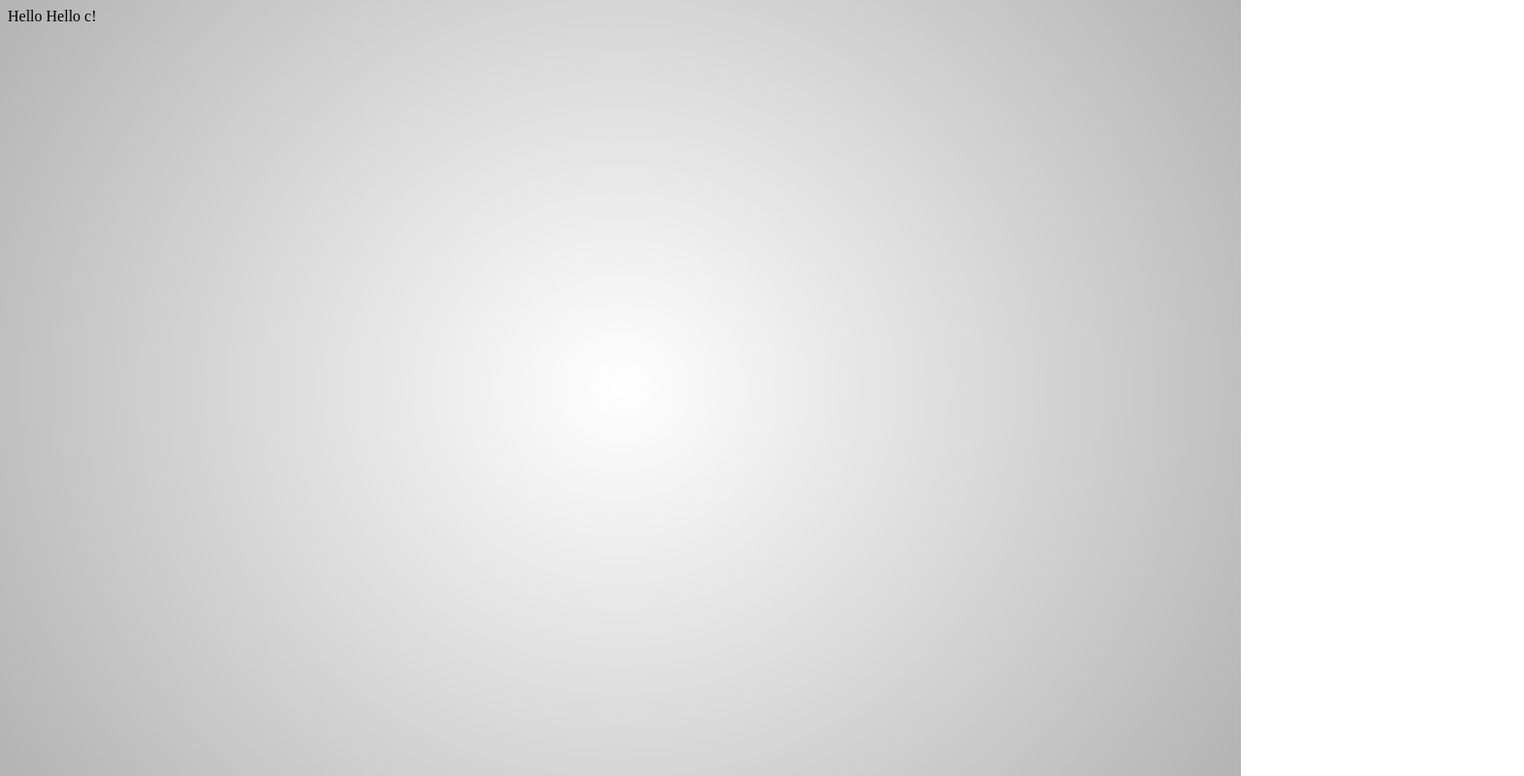
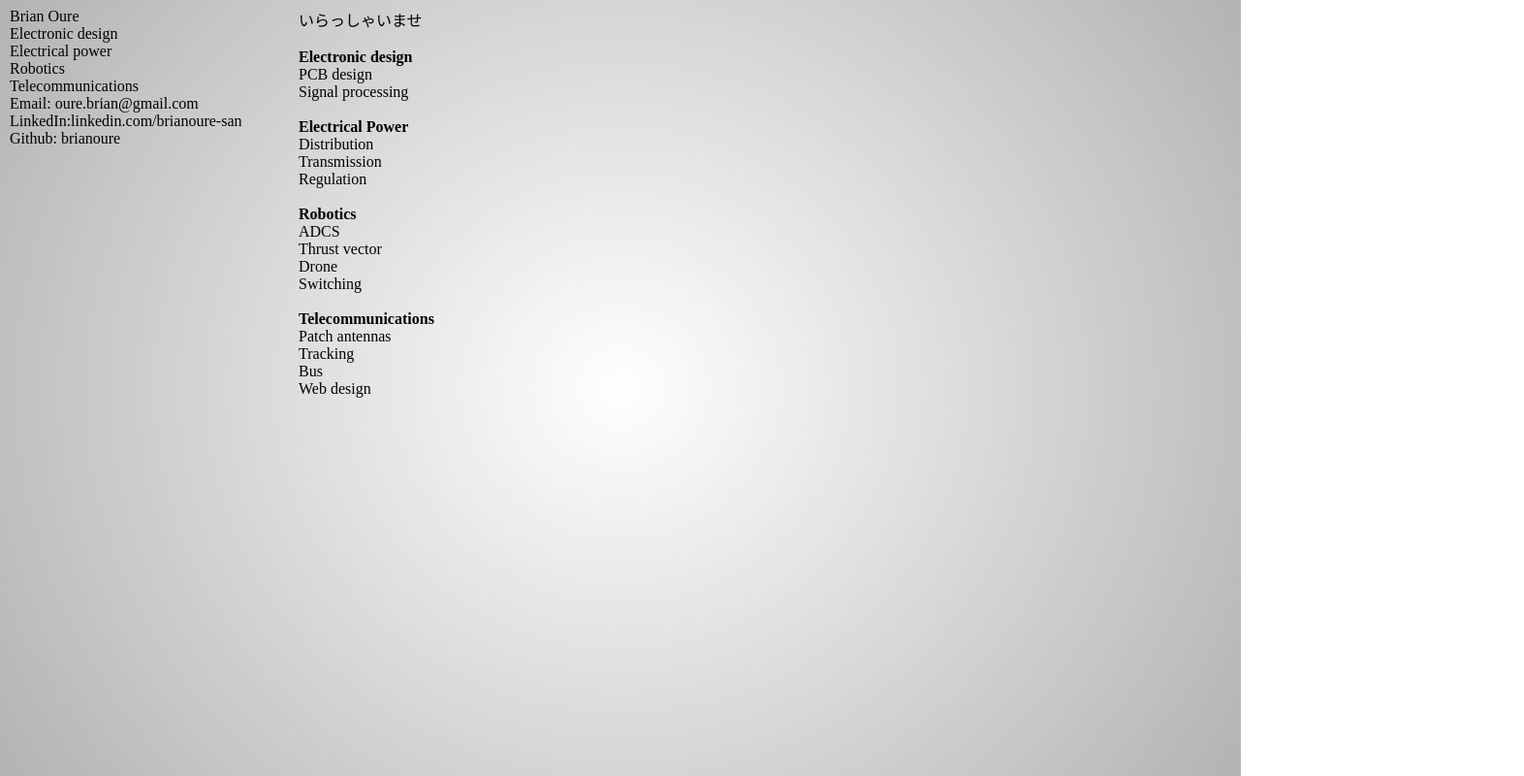
Before and after one commit to brianoure/brianoure.github.io, a plain HTML site: page nov2023/index.html in a window 1280 px wide. Shown: the whole page at 97% size, 1572 px wide, since content can reach past the window. Drawn offline with Linux system fonts and the light colour scheme.

Commit message:
Update index.html

```diff
--- a/nov2023/index.html
+++ b/nov2023/index.html
@@ -1,5 +1,3 @@
-<html>
-
 <html style="background-image: url('images/pagebackgroundgradient.png');background-repeat:no-repeat;background-attachment:fixed;background-size: 100% 100%;">
 <head>
 <meta name="viewport" content="width=device-width, initial-scale=1.0">
@@ -7,9 +5,78 @@
 <title>Brian Oure</title>
 <link rel="icon" type="image/x-icon" href="images/my_logo_in_japanese.png"><!--my fav icon-->
 
-<div >
-Hello Hello c!
-</div>
+<style>
+#nameplate {
+  position: fixed; /* Set the navbar to fixed position */
+  left: 10px; /* Position the navbar at the bottom of the page */
+  width: 30%; /* Full width */
+}
+#brianoure{}
+.content{position:relative;left:300px;}
+.contentheader1{font-weight: bold;}
+.contentheader2{}
+</style>
 
 
-</html>
+<div id="nameplate">
+<div id="brianoure">
+Brian Oure
+</div>
+<div id="electronicdesign">
+Electronic design
+</div>
+<div id="electricalpower">
+Electrical power
+</div>
+<div id="robotics">
+Robotics
+</div>
+<div id="telecommunications">
+Telecommunications
+</div>
+<div id="contacts">
+Email: oure.brian@gmail.com<br>
+LinkedIn:linkedin.com/brianoure-san<br>
+Github: brianoure<br>
+</div>
+</div><!--nameplate-->
+
+<div class="content">
+	<div>
+	いらっしゃいませ
+        </div>
+	<br>
+	<div>
+		<div class="contentheader1">Electronic design</div>
+		<div class="contentheader2">PCB design</div>
+		<div class="contentheader2">Signal processing</div>
+	</div>
+	<br>
+	<div>
+		<div class="contentheader1">Electrical Power</div>
+		<div class="contentheader2">Distribution</div>
+		<div class="contentheader2">Transmission</div>
+		<div class="contentheader2">Regulation</div>
+	</div>
+	<br>
+	<div>
+		<div class="contentheader1">Robotics</div>
+		<div class="contentheader2">ADCS</div>
+		<div class="contentheader2">Thrust vector</div>
+		<div class="contentheader2">Drone</div>
+		<div class="contentheader2">Switching</div>
+	</div>
+	<br>
+	<div>
+		<div class="contentheader1">Telecommunications</div>
+		<div class="contentheader2">Patch antennas</div>
+		<div class="contentheader2">Tracking</div>
+		<div class="contentheader2">Bus</div>
+		<div class="contentheader2">Web design</div>
+	</div>
+</div><!--content-->
+
+
+
+
+<html>
```
